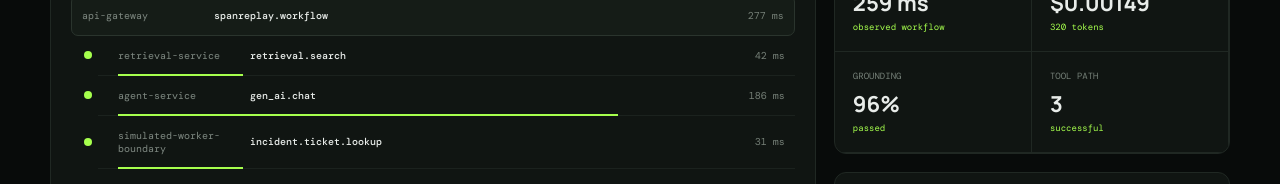
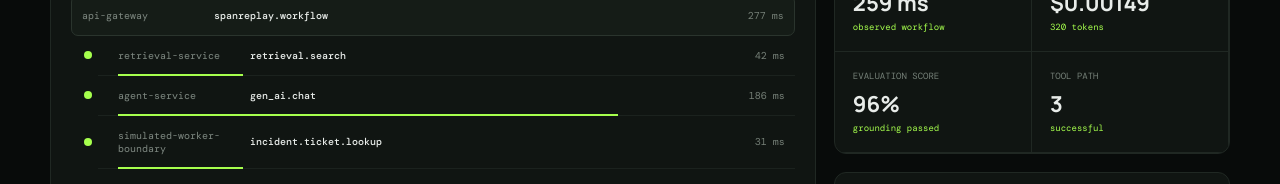
Before and after one commit to Victoria824/SpanReplay, a React (Vite) app in the folder console/: page / in a window 1280 px wide. Shown: the part 722-906 px from the top of the page. Built offline with nearby package versions, Linux system fonts and the light colour scheme; no server answers.

Commit message:
Correct failure preview signals

```diff
--- a/console/src/App.tsx
+++ b/console/src/App.tsx
@@ -95,8 +95,10 @@ for (const [scenarioIndex, scenario] of scenarios.map((item) => item.value).filt
     };
     const last = base.steps.at(-1);
     if (last) last.status = base.status === "blocked" ? "blocked" : "error";
-    base.evaluation.validationPassed = false;
-    base.evaluation.score = 0.2;
+    base.evaluation.grounded = scenario !== "irrelevant-context";
+    base.evaluation.toolSucceeded = scenario !== "tool-error" && scenario !== "error-tracking";
+    base.evaluation.validationPassed = scenario !== "validation-failure";
+    base.evaluation.score = scenario === "irrelevant-context" ? 0.2 : 0.96;
   }
   seedResults[scenario] = base;
 }
@@ -192,7 +194,7 @@ export default function App() {
         </article>
 
         <aside id="signals">
-          <article className="signals"><div className="card-head"><p>Correlated signals</p><span>trace_id linked</span></div><div className="metrics"><div><small>trace latency</small><strong>{totalLatency} ms</strong><em>observed workflow</em></div><div><small>estimated cost</small><strong>${result.usage.estimatedCostUsd.toFixed(5)}</strong><em>{result.usage.inputTokens + result.usage.outputTokens} tokens</em></div><div><small>grounding</small><strong>{Math.round(result.evaluation.score * 100)}%</strong><em>{result.evaluation.grounded ? "passed" : "blocked"}</em></div><div><small>tool path</small><strong>{result.steps.length}</strong><em>{result.evaluation.toolSucceeded ? "successful" : "incomplete"}</em></div></div></article>
+          <article className="signals"><div className="card-head"><p>Correlated signals</p><span>trace_id linked</span></div><div className="metrics"><div><small>trace latency</small><strong>{totalLatency} ms</strong><em>observed workflow</em></div><div><small>estimated cost</small><strong>${result.usage.estimatedCostUsd.toFixed(5)}</strong><em>{result.usage.inputTokens + result.usage.outputTokens} tokens</em></div><div><small>evaluation score</small><strong>{Math.round(result.evaluation.score * 100)}%</strong><em>{result.evaluation.grounded ? "grounding passed" : "grounding blocked"}</em></div><div><small>tool path</small><strong>{result.steps.length}</strong><em>{result.evaluation.toolSucceeded ? "successful" : "incomplete"}</em></div></div></article>
           <article className="log"><div className="card-head"><p>Structured incident event</p><span>JSON / Pino</span></div><pre>{JSON.stringify({level: result.status === "completed" ? 30 : 50, service: result.failure?.service ?? "agent-service", trace_id: result.traceId, scenario: result.metadata.scenario, status: result.status, failure_category: result.failure?.category ?? null, prompt_version: result.metadata.promptVersion}, null, 2)}</pre></article>
         </aside>
       </section>
```
